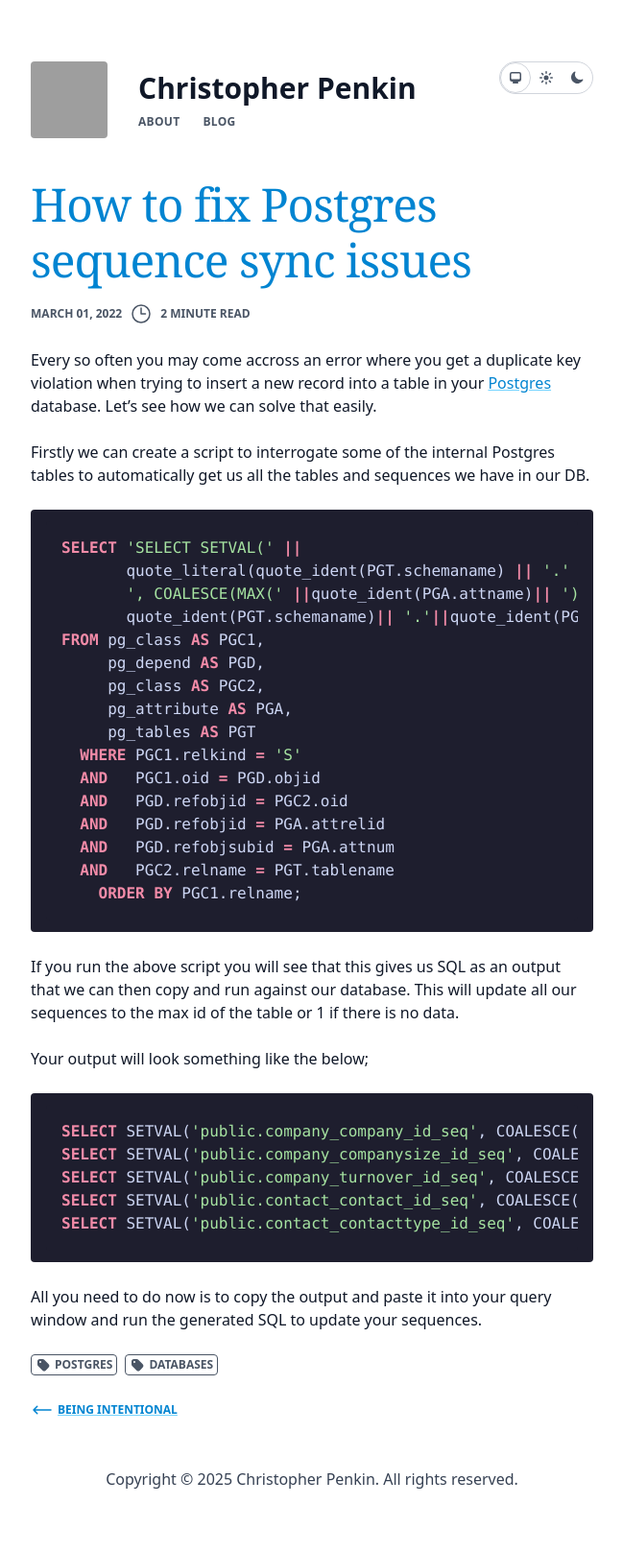
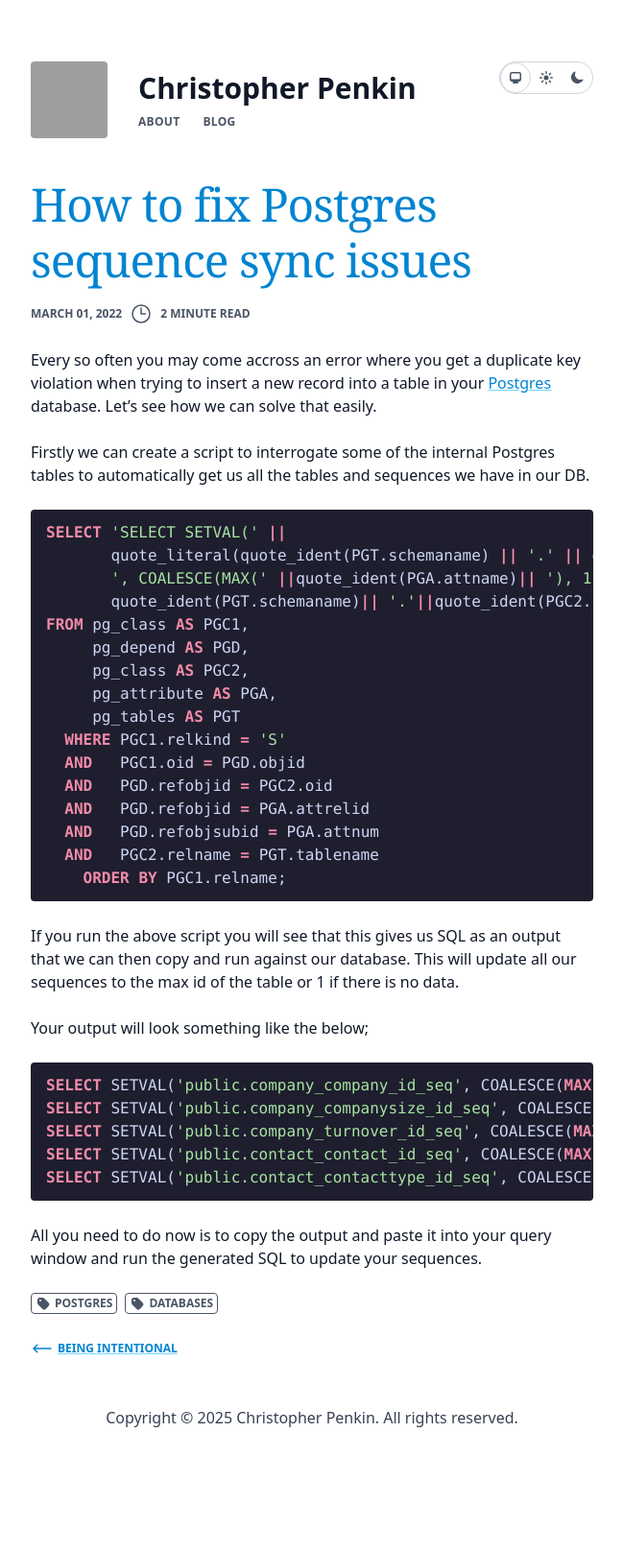
Before and after one commit to penkin/penkin.github.io, a Jekyll site: the page built from _posts/2022-03-01-postgres-sequences.md, in a window 1280 px wide. Shown: the whole page at 96% size, without its empty margins (315-964 px from the left). Built offline with Jekyll 4.4.1, drawn with Linux system fonts in a browser that asks for light colours; after the commit the page ends 1553 px from its top, so only the background shows below that; grey boxes are pictures that could not be loaded.

Commit message:
Fixed mobile layout.

```diff
--- a/_includes/header.html
+++ b/_includes/header.html
@@ -1,5 +1,5 @@
 <header class="relative z-20 mb-10">
-  <div class="flex flex-row justify-between items-start max-w-full">
+  <div class="flex flex-row justify-between items-center md:items-start lg:items-start max-w-full">
     <div class="flex flex-row gap-2 md:gap-4 lg:gap-8 items-center">
       <a href="/" class="flex items-center no-underline">
         <img src="https://avatars.githubusercontent.com/u/771661"
--- a/assets/css/highlight.css
+++ b/assets/css/highlight.css
@@ -1,26 +1,19 @@
 div.highlight {
   border-radius: 0.25rem;
   padding: 0.75rem 1rem;
-  overflow: auto;
-  max-width: 100%;
+  overflow-x: auto;
+  max-width: calc(100vw - 4rem);
   scrollbar-color: rgb(47, 47, 72) rgb(30, 30, 46);
   scrollbar-width: thin;
 }
 
 div.highlight pre {
   overflow-x: auto;
-  max-width: 100%;
+  white-space: pre;
   display: block;
-  padding: 1rem;
-  border-radius: 0.25rem;
+  width: max-content;
+  min-width: 100%;
   -webkit-overflow-scrolling: touch; /* Smooth scrolling on iOS */
-}
-
-div.highlight code {
-  white-space: pre;
-  word-wrap: normal;
-  display: inline-block;
-  min-width: max-content;
 }
 
 /* Base styles */
```
Also changed, not shown: assets/css/main.min.css, 15 other files.
